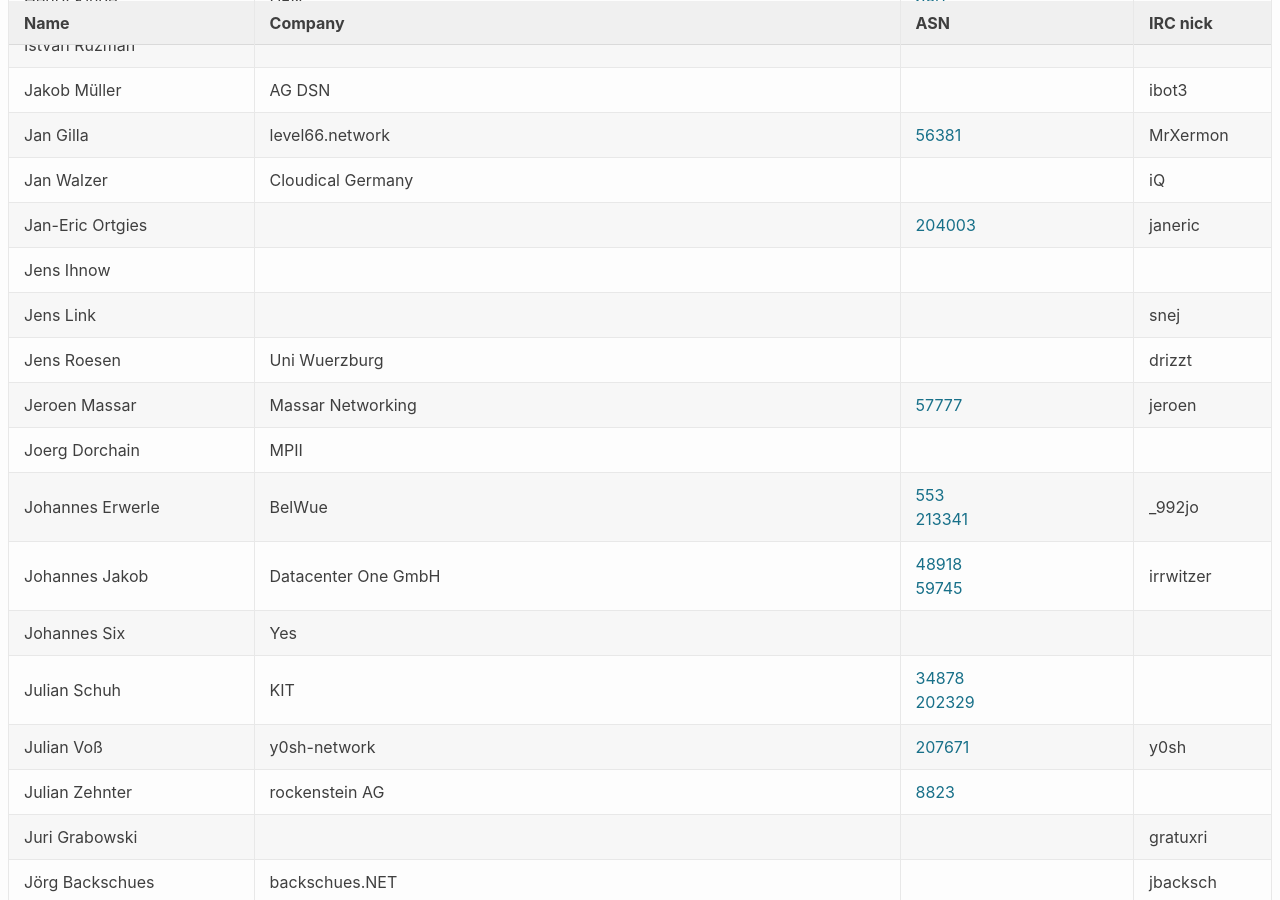
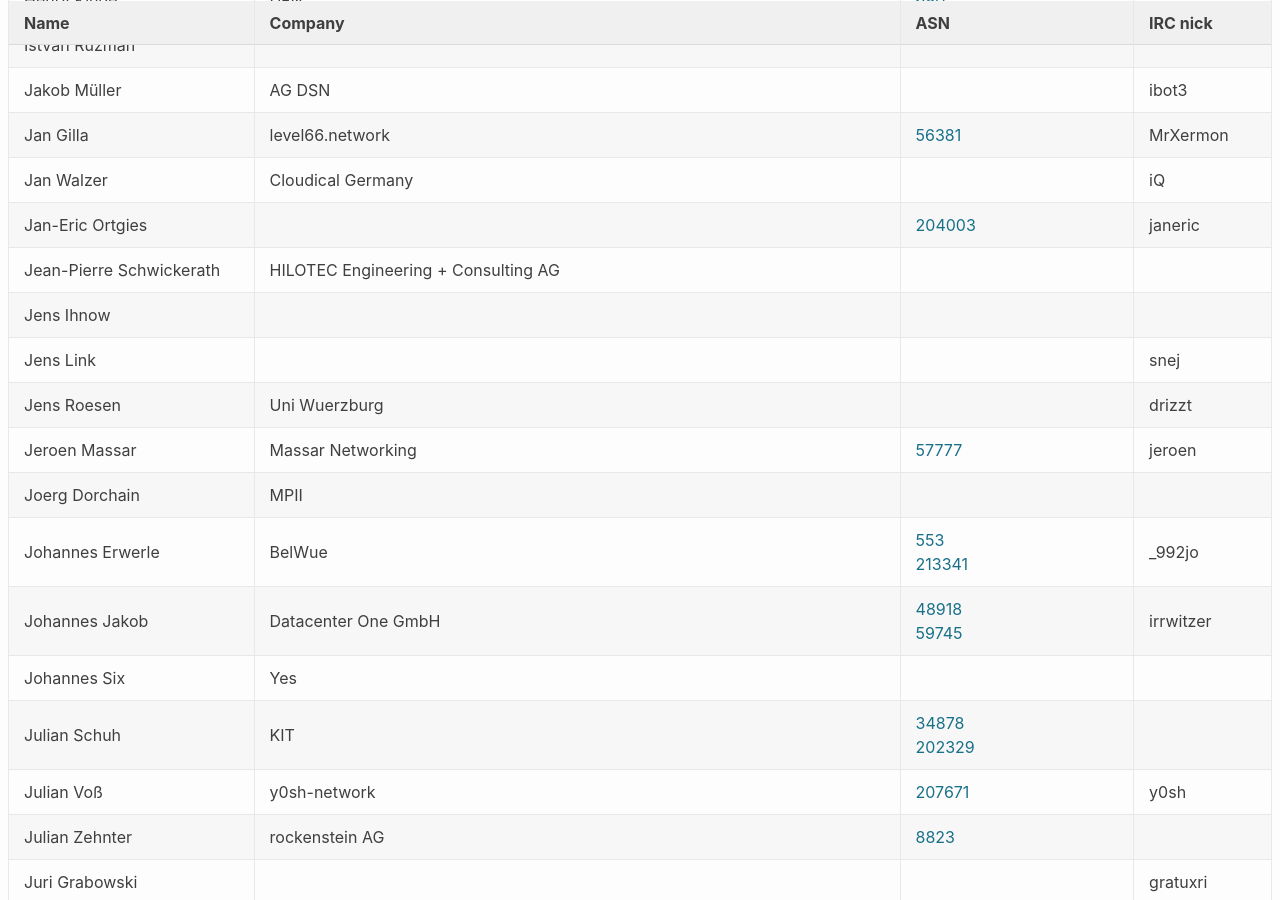
Before and after one commit to denog/pretix-attendeelist, a Jekyll site: the page built from denog13/index.markdown, in a window 1280 px wide and 900 px high, scrolled down 2530 px. Built offline with Jekyll 4.4.1, drawn with Linux system fonts in a browser that asks for light colours.

Commit message:
Latest data: Fri Oct  1 06:12:49 UTC 2021

```diff
--- a/_data/attendees_denog13.json
+++ b/_data/attendees_denog13.json
@@ -357,6 +357,12 @@
     "name": "Jan Walzer",
     "company": "Cloudical Germany",
     "irc": "iQ",
+    "asn": null
+  },
+  {
+    "name": "Jean-Pierre Schwickerath",
+    "company": "HILOTEC Engineering + Consulting AG",
+    "irc": null,
     "asn": null
   },
   {
```
